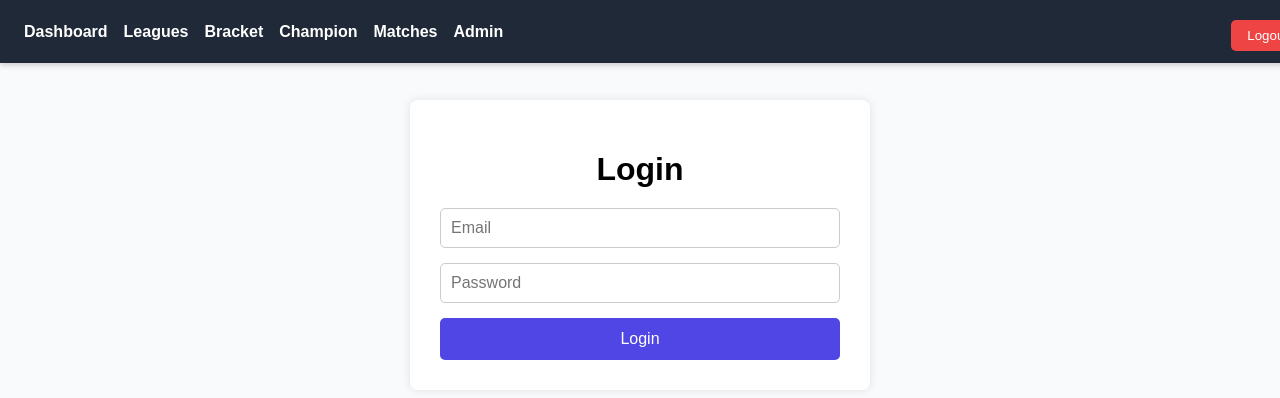
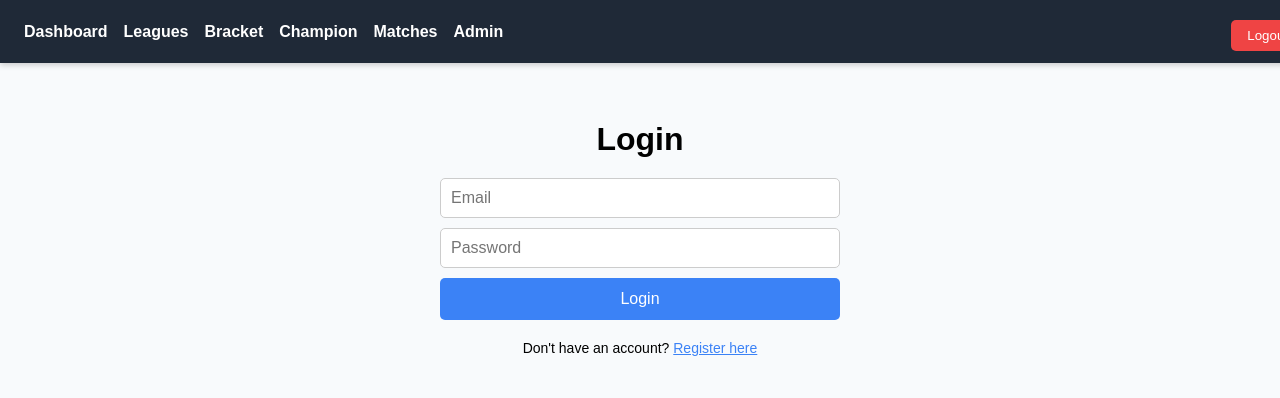
Before and after one commit to wersplat/bodega-esports-platform, a React (Vite) app: page / in a window 1280 px wide. Shown: the top 398 px of the page. Built offline with nearby package versions, Linux system fonts and the light colour scheme.

Commit message:
Refactor Login component to improve error handling and UI structure, removing unnecessary state and enhancing form layout.

```diff
--- a/src/pages/Login.jsx
+++ b/src/pages/Login.jsx
@@ -1,50 +1,62 @@
 import React, { useState } from 'react';
+import { useNavigate, Link } from 'react-router-dom';
 import { supabase } from '../supabaseClient';
-import { useNavigate } from 'react-router-dom';
 
 function Login() {
   const [email, setEmail] = useState('');
   const [password, setPassword] = useState('');
-  const [error, setError] = useState('');
   const navigate = useNavigate();
 
   const handleLogin = async (e) => {
     e.preventDefault();
-    setError('');
 
-    const { data, error } = await supabase.auth.signInWithPassword({
+    const { error } = await supabase.auth.signInWithPassword({
       email,
       password,
     });
 
     if (error) {
-      setError(error.message);
+      alert(error.message);
     } else {
       navigate('/dashboard');
     }
   };
 
   return (
-    <div className="form-container">
+    <div style={{ paddingTop: '100px', paddingLeft: '24px', paddingRight: '24px' }}>
       <h1 className="page-title">Login</h1>
-      <form className="form" onSubmit={handleLogin}>
+
+      <form onSubmit={handleLogin} style={{ display: 'flex', flexDirection: 'column', maxWidth: '400px', margin: '0 auto', gap: '10px' }}>
         <input
           type="email"
           placeholder="Email"
-          className="form-input"
           value={email}
           onChange={(e) => setEmail(e.target.value)}
+          className="form-input"
+          required
         />
         <input
           type="password"
           placeholder="Password"
-          className="form-input"
           value={password}
           onChange={(e) => setPassword(e.target.value)}
+          className="form-input"
+          required
         />
-        <button type="submit" className="form-button">Login</button>
-        {error && <p style={{ color: 'red', marginTop: '10px' }}>{error}</p>}
+        <button type="submit" className="form-button" style={{ backgroundColor: '#3b82f6' }}>
+          Login
+        </button>
       </form>
+
+      {/* Register link below the form */}
+      <div style={{ textAlign: 'center', marginTop: '20px' }}>
+        <p style={{ fontSize: '14px' }}>
+          Don't have an account?{' '}
+          <Link to="/register" style={{ color: '#3b82f6', textDecoration: 'underline' }}>
+            Register here
+          </Link>
+        </p>
+      </div>
     </div>
   );
 }
```
